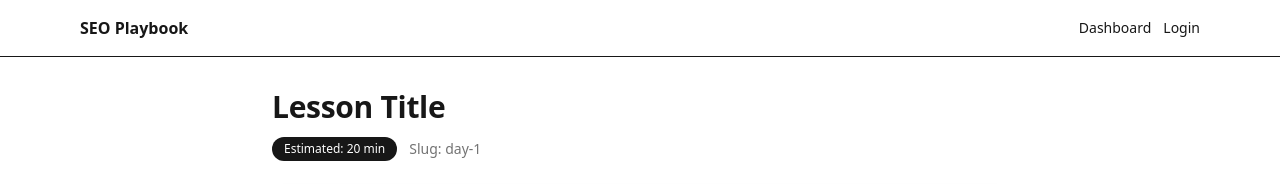
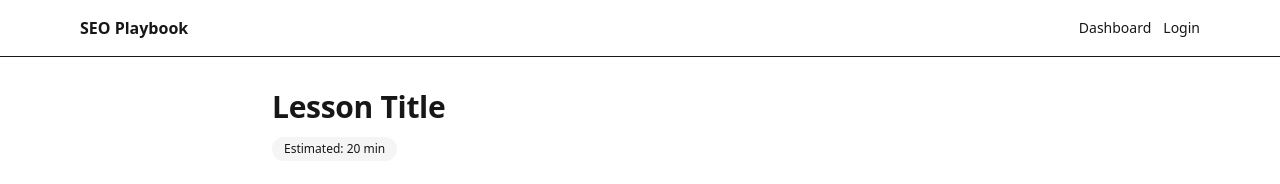
Before and after one commit to sam-thencan/playbook, a Next.js app: page /lesson/day-1 in a window 1280 px wide. Shown: the top 184 px of the page. Built offline with nearby package versions, Linux system fonts and the light colour scheme; no server answers; the database is empty.

Commit message:
fix(admin-lessons): wire block ops (add/move/remove/update) into component scope; remove slug pill and keep white pill for estimate

```diff
--- a/src/app/admin/lessons/edit/page.tsx
+++ b/src/app/admin/lessons/edit/page.tsx
@@ -13,6 +13,7 @@ export default function AdminLessonsEditPage() {
     const [loading, setLoading] = useState(false);
     const [form, setForm] = useState<Record<string, any>>({ published: true, body: [] });
     const [blocks, setBlocks] = useState<LessonBlock[]>([]);
+    const { addBlock, removeBlock, moveBlock, updateBlock } = useBlockOps(blocks, setBlocks);
 
     useEffect(() => {
         if (!id) return;
@@ -271,7 +272,7 @@ function BlockEditor({ block, onChange }: { block: LessonBlock; onChange: (b: Le
 }
 
 function add<T>(arr: T[], item: T): T[] { return [...arr, item]; }
-function swap<T>(arr: T[], i: number, j: number): T[] { const a=[...arr]; const t=a[i]; a[i]=a[j]; a[j]=t; return a; }
+function swap<T>(arr: T[], i: number, j: number): T[] { const a = [...arr]; const t = a[i]; a[i] = a[j]; a[j] = t; return a; }
 
 function useBlockOps(blocks: LessonBlock[], setBlocks: (b: LessonBlock[]) => void) {
     function addBlock(b: LessonBlock) { setBlocks(add(blocks, b)); }
--- a/src/app/lesson/[slug]/page.tsx
+++ b/src/app/lesson/[slug]/page.tsx
@@ -38,13 +38,12 @@ export default async function LessonPage({ params }: LessonPageProps) {
 
     return (
         <main className="mx-auto max-w-3xl px-4 py-8">
-      <header className="mb-6">
-        <h1 className="text-3xl font-semibold">{title}</h1>
+            <header className="mb-6">
+                <h1 className="text-3xl font-semibold">{title}</h1>
         <div className="mt-3 flex items-center gap-3">
-          <Pill>Estimated: {estimatedMinutes} min</Pill>
-          <span className="text-sm text-neutral-500">Slug: {slug}</span>
+          <Pill variant="soft">Estimated: {estimatedMinutes} min</Pill>
         </div>
-      </header>
+            </header>
 
             <article className="prose prose-neutral max-w-none">
                 <Card>
```
Lines whose indentation alone changed are shown as unchanged.
